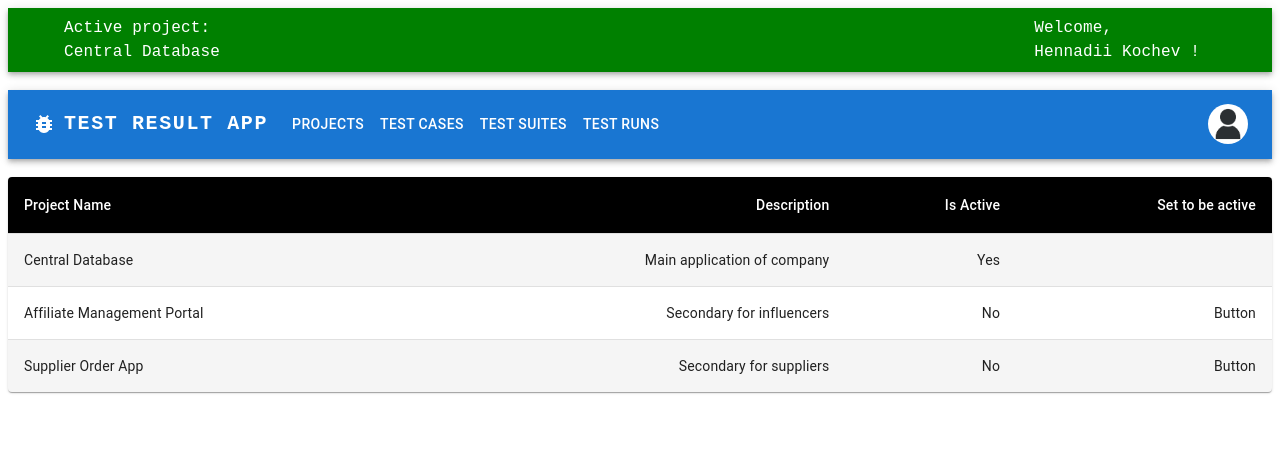
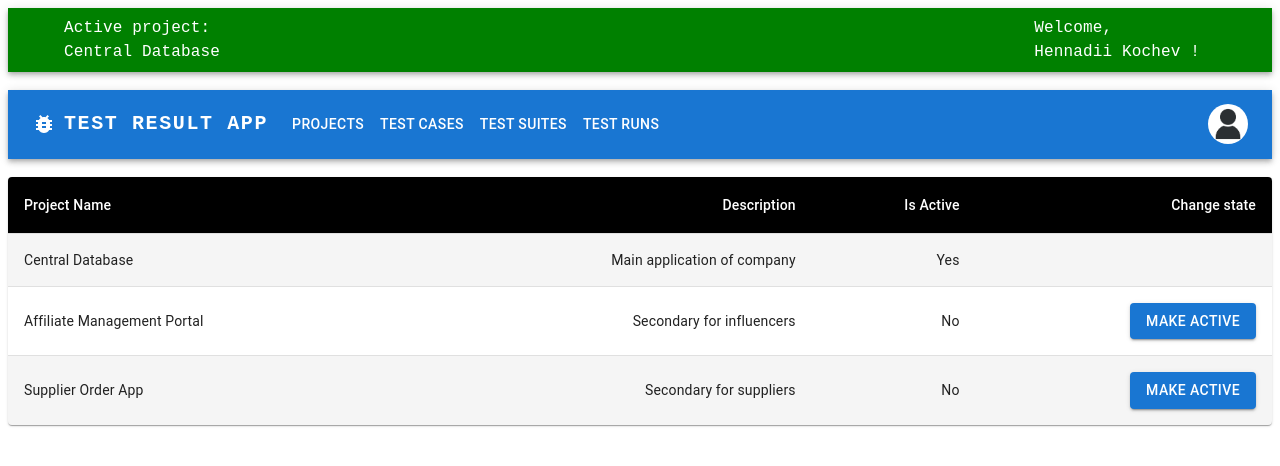
Before and after one commit to genndy007/test_result_app_frontend, a React (Create React App) app: page /projects in a window 1280 px wide. Shown: the top 466 px of the page. Built offline with nearby package versions, Linux system fonts and the light colour scheme.

Commit message:
Add button for activation

```diff
--- /dev/null
+++ b/src/components/buttons/SetActiveProjectButton.jsx
@@ -0,0 +1,11 @@
+import React from 'react';
+import Button from "@mui/material/Button";
+
+const SetActiveProjectButton = (projectId) => {
+  // make some query to db on click
+  return (
+    <Button variant="contained">Make active</Button>
+  );
+};
+
+export default SetActiveProjectButton;
--- a/src/components/tables/ProjectsTable.jsx
+++ b/src/components/tables/ProjectsTable.jsx
@@ -7,6 +7,7 @@ import TableContainer from '@mui/material/TableContainer';
 import TableHead from '@mui/material/TableHead';
 import TableRow from '@mui/material/TableRow';
 import Paper from '@mui/material/Paper';
+import SetActiveProjectButton from "../buttons/SetActiveProjectButton";
 
 const StyledTableCell = styled(TableCell)(({ theme }) => ({
   [`&.${tableCellClasses.head}`]: {
@@ -40,7 +41,7 @@ const ProjectsTable = ({projects}) => {
             <StyledTableCell>Project Name</StyledTableCell>
             <StyledTableCell align="right">Description</StyledTableCell>
             <StyledTableCell align="right">Is Active</StyledTableCell>
-            <StyledTableCell align="right">Set to be active</StyledTableCell>
+            <StyledTableCell align="right">Change state</StyledTableCell>
           </TableRow>
         </TableHead>
         <TableBody>
@@ -51,7 +52,7 @@ const ProjectsTable = ({projects}) => {
               </StyledTableCell>
               <StyledTableCell align="right">{project.description}</StyledTableCell>
               <StyledTableCell align="right">{project.isActive ? "Yes" : "No"}</StyledTableCell>
-              <StyledTableCell align="right">{project.isActive ? "" : "Button"}</StyledTableCell>
+              <StyledTableCell align="right">{!project.isActive ? <SetActiveProjectButton projectId={project.id}/> : null}</StyledTableCell>
             </StyledTableRow>
           ))}
         </TableBody>
```
